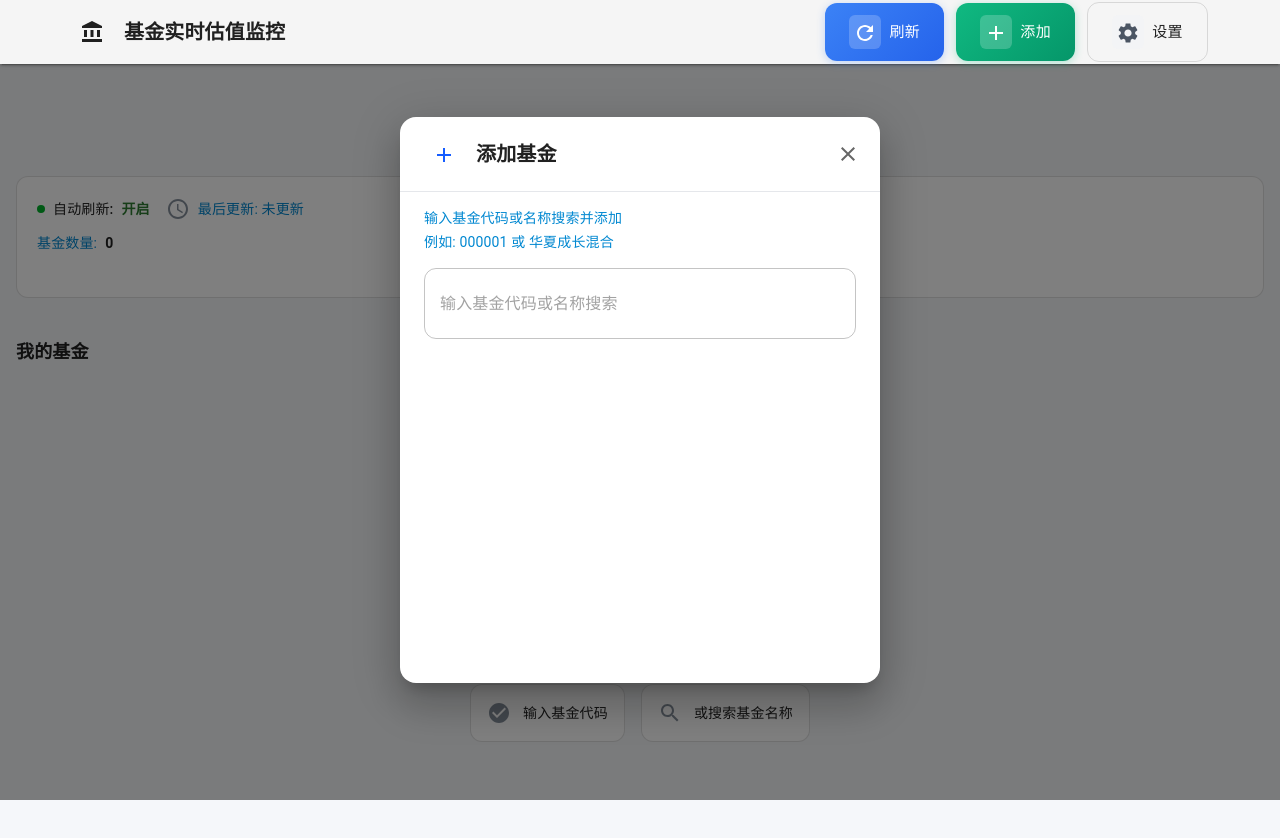
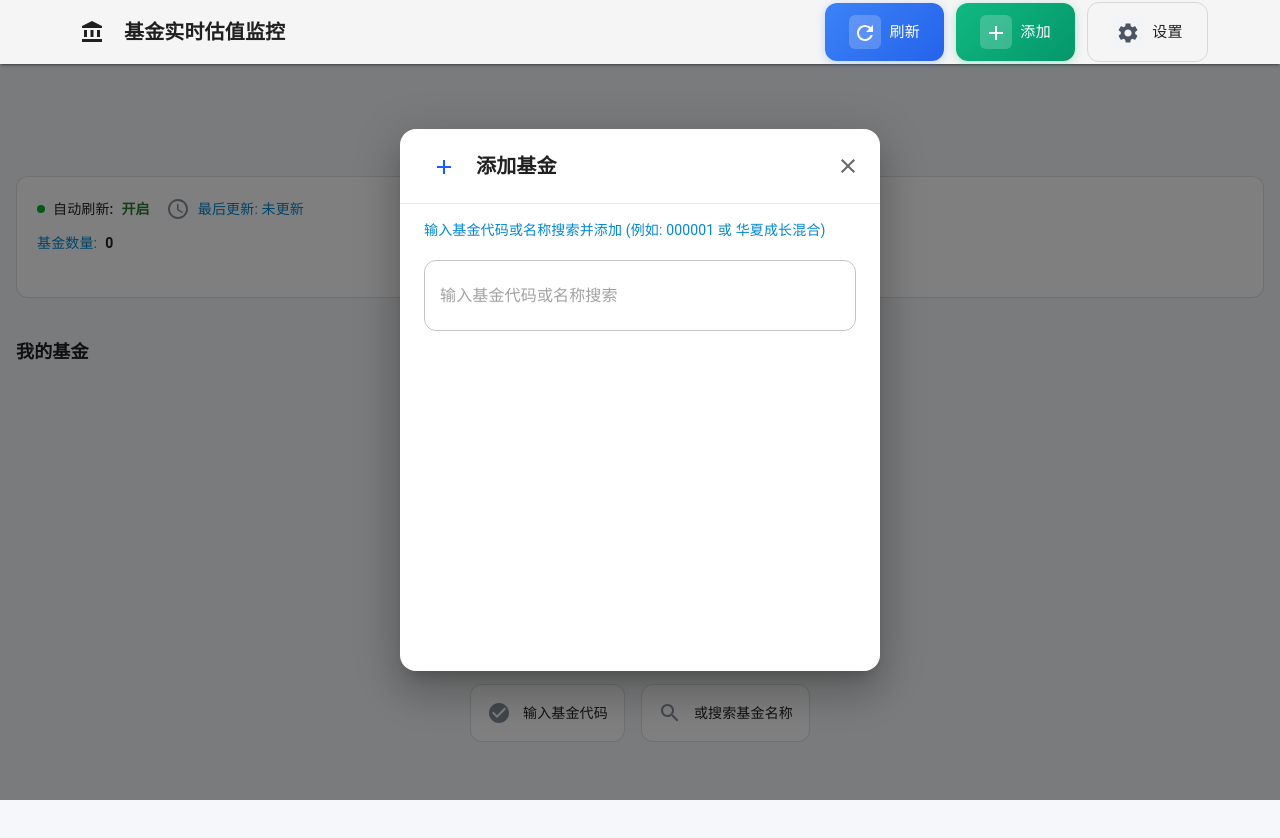
Before and after one commit to ADgainaihongshixian/fund-monitor, a React (Vite) app: page / in a window 1280 px wide. Both pictures are taken after a click on the button "添加". Shown: the top 838 px of the page. Built offline with nearby package versions, Linux system fonts and the light colour scheme.

Commit message:
fix：样式调整

```diff
--- a/src/components/add-fund/index.tsx
+++ b/src/components/add-fund/index.tsx
@@ -66,7 +66,7 @@ const AddFund: React.FC<AddFundProps> = ({ isOpen, onClose, onAddFund, searchFun
         width: '480px',
         maxWidth: { xs: '100%', sm: '90%' },
         maxHeight: '90vh',
-        minHeight: '566px',
+        minHeight: '542px',
         display: 'flex',
         flexDirection: 'column',
         overflow: 'hidden',
@@ -109,11 +109,8 @@ const AddFund: React.FC<AddFundProps> = ({ isOpen, onClose, onAddFund, searchFun
         ) : (
           <div className="p-6 py-4 flex-1 flex flex-col min-h-0">
             <div className="mb-4 flex-shrink-0">
-              <Typography variant="body2" sx={{ color: 'info.main', mb: 0.5 }}>
-                输入基金代码或名称搜索并添加
-              </Typography>
-              <Typography variant="body2" sx={{ color: 'info.main', fontSize: '0.875rem' }}>
-                例如: 000001 或 华夏成长混合
+              <Typography variant="body2" sx={{ color: 'info.main', fontSize: '0.875rem', mb: 0.5 }}>
+                输入基金代码或名称搜索并添加 (例如: 000001 或 华夏成长混合)
               </Typography>
             </div>
             <div className="flex-1 min-h-0 relative">
--- a/src/components/search-fund/index.tsx
+++ b/src/components/search-fund/index.tsx
@@ -103,7 +103,7 @@ const SearchFund: React.FC<SearchFundProps> = ({ onSearch, onSelect }) => {
             position: 'absolute',
             zIndex: 10,
             width: '100%',
-            mt: 1,
+            mt: 2.5,
             borderRadius: '0.75rem',
             maxHeight: '300px',
             overflowY: 'auto',
```
